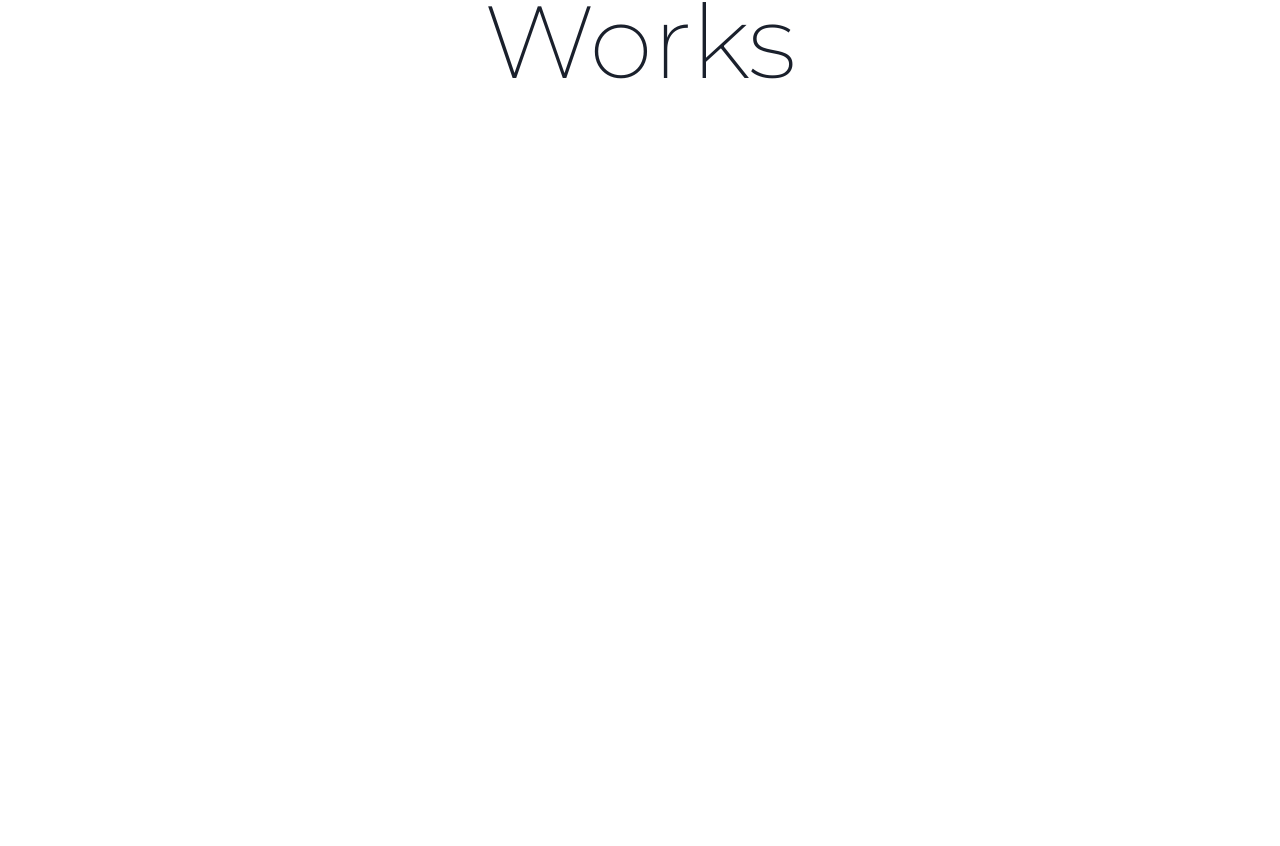
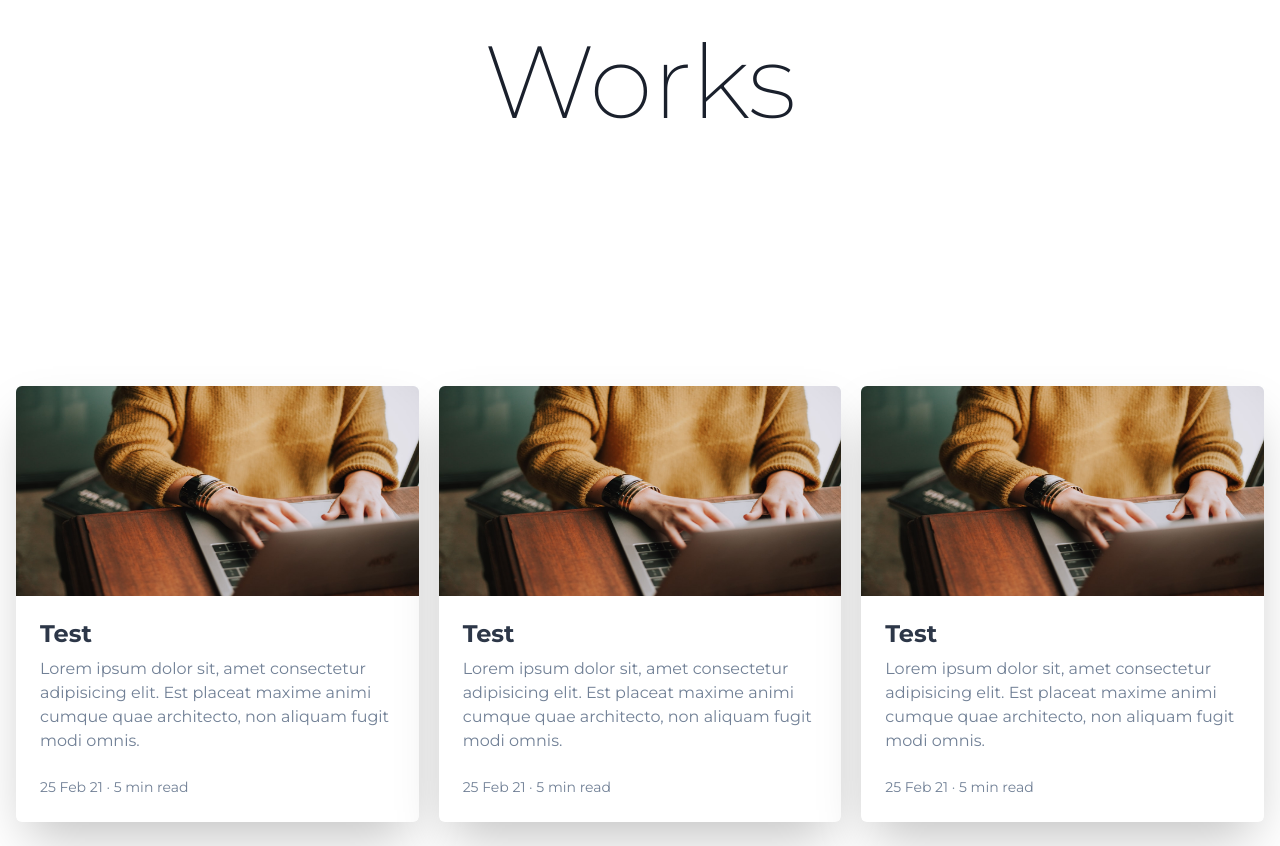
Before and after one commit to JackHumphries9/portfolio-website, a Next.js app: page /works in a window 1280 px wide. Shown: the part 198-1044 px from the top of the page. Before the commit the page ends 800 px from the top, so only its background shows below. Built offline with nearby package versions, Linux system fonts and the light colour scheme.

Commit message:
Added components for the article pages

```diff
--- /dev/null
+++ b/components/ArticleCard.tsx
@@ -0,0 +1,74 @@
+import {
+	Box,
+	Center,
+	Heading,
+	Text,
+	Stack,
+	useColorModeValue,
+	GridItem,
+	useBreakpointValue,
+} from "@chakra-ui/react";
+import Image from "next/image";
+
+export default function ArticleCard({
+	title,
+	children,
+	imgUrl,
+	date,
+	readTime,
+}: {
+	title: string;
+	children: React.ReactNode;
+	imgUrl: string;
+	date: string;
+	readTime: number;
+}) {
+	return (
+		<GridItem>
+			<Center py={6}>
+				<Box
+					maxW="450px"
+					w={"full"}
+					bg={useColorModeValue("white", "gray.900")}
+					boxShadow={"2xl"}
+					rounded={"md"}
+					p={6}
+					overflow={"hidden"}
+				>
+					<Box
+						h={"210px"}
+						bg={"gray.100"}
+						mt={-6}
+						mx={-6}
+						mb={6}
+						pos={"relative"}
+					>
+						<Image src={imgUrl} layout={"fill"} />
+					</Box>
+					<Stack>
+						<Heading
+							color={useColorModeValue("gray.700", "white")}
+							fontSize={"2xl"}
+							fontFamily={"body"}
+						>
+							{title}
+						</Heading>
+						<Text color={"gray.500"}>{children}</Text>
+					</Stack>
+					<Stack
+						mt={6}
+						direction={"row"}
+						spacing={4}
+						align={"center"}
+					>
+						<Stack direction={"column"} spacing={0} fontSize={"sm"}>
+							<Text color={"gray.500"}>
+								{date} · {readTime} min read
+							</Text>
+						</Stack>
+					</Stack>
+				</Box>
+			</Center>
+		</GridItem>
+	);
+}
--- a/components/Navbar.tsx
+++ b/components/Navbar.tsx
@@ -34,7 +34,14 @@ export default function Nav() {
 	const { colorMode, toggleColorMode } = useColorMode();
 	return (
 		<>
-			<Box px={12} py={4} position="fixed" as="nav" w="100%" zIndex={100}>
+			<Box
+				px={useBreakpointValue({ base: 8, md: 12 })}
+				py={useBreakpointValue({ base: 2, md: 4 })}
+				position="fixed"
+				as="nav"
+				w="100%"
+				zIndex={100}
+			>
 				<Flex
 					h={16}
 					alignItems={"center"}
--- a/components/sections/HeaderSection.tsx
+++ b/components/sections/HeaderSection.tsx
@@ -7,7 +7,7 @@ const HeaderSection = ({ title }: { title: string }) => {
 		<>
 			<Box
 				overflowX="hidden"
-				height="60vh"
+				height="70vh"
 				display={"flex"}
 				alignItems="center"
 				justifyItems={"center"}
@@ -27,7 +27,7 @@ const HeaderSection = ({ title }: { title: string }) => {
 							overflowY="hidden"
 							wordBreak={"keep-all"}
 							as="h1"
-							fontSize={{ base: "10w", md: "8vw" }}
+							fontSize={{ base: "10vw", md: "8vw" }}
 							textAlign="center"
 							fontWeight="200"
 						>
--- a/components/sections/SkillsSection.tsx
+++ b/components/sections/SkillsSection.tsx
@@ -14,7 +14,7 @@ const SkillsSection = () => {
 				<SectionTitle>Skills</SectionTitle>
 
 				<Flex
-					justifyContent={"space-between"}
+					justifyContent={"space-around"}
 					flexDir={{ base: "column", lg: "row" }}
 				>
 					<SkillCard title="Frontend" icon={<FaPencilRuler />}>
--- a/package.json
+++ b/package.json
@@ -18,6 +18,7 @@
     "react": "17.0.2",
     "react-dom": "17.0.2",
     "react-icons": "^4.3.1",
+    "react-intersection-observer": "^8.33.1",
     "react-perfect-scrollbar": "^1.5.8",
     "react-scroll": "^1.8.4"
   },
--- a/pages/works/index.tsx
+++ b/pages/works/index.tsx
@@ -1,4 +1,6 @@
+import { Flex, SimpleGrid, useBreakpointValue } from "@chakra-ui/react";
 import type { NextPage } from "next";
+import ArticleCard from "../../components/ArticleCard";
 
 import MainLayout from "../../components/layouts/MainLayout";
 import HeaderSection from "../../components/sections/HeaderSection";
@@ -7,6 +9,41 @@ const Home: NextPage = () => {
 	return (
 		<MainLayout title="Works">
 			<HeaderSection title="Works" />
+			<SimpleGrid
+				columns={useBreakpointValue({ base: 1, md: 2, lg: 3 })}
+				spacingX={5}
+			>
+				<ArticleCard
+					title="Test"
+					imgUrl="/placeholder-article.jpeg"
+					date="25 Feb 21"
+					readTime={5}
+				>
+					Lorem ipsum dolor sit, amet consectetur adipisicing elit.
+					Est placeat maxime animi cumque quae architecto, non aliquam
+					fugit modi omnis.
+				</ArticleCard>
+				<ArticleCard
+					title="Test"
+					imgUrl="/placeholder-article.jpeg"
+					date="25 Feb 21"
+					readTime={5}
+				>
+					Lorem ipsum dolor sit, amet consectetur adipisicing elit.
+					Est placeat maxime animi cumque quae architecto, non aliquam
+					fugit modi omnis.
+				</ArticleCard>
+				<ArticleCard
+					title="Test"
+					imgUrl="/placeholder-article.jpeg"
+					date="25 Feb 21"
+					readTime={5}
+				>
+					Lorem ipsum dolor sit, amet consectetur adipisicing elit.
+					Est placeat maxime animi cumque quae architecto, non aliquam
+					fugit modi omnis.
+				</ArticleCard>
+			</SimpleGrid>
 		</MainLayout>
 	);
 };
```
Also changed, not shown: components/SkillCard.tsx (+26 -1 lines), components/sections/ContactSection.tsx (+5 -2 lines), public/placeholder-article.jpeg (added), 1 other file (tests, documents, lock files or other folders).
